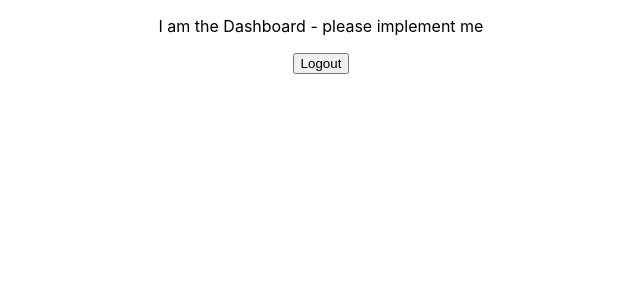
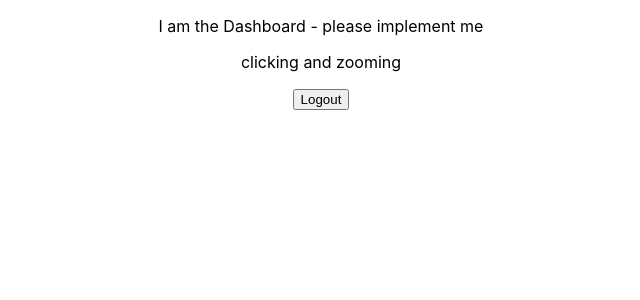
Before and after one commit to theaiscope/GDD-webapp, a React (Create React App) app in the folder client/: page /dashboard in a window 1280 px wide. Shown: the top 300 px of the page, without its empty margins (319-959 px from the left). Built offline with nearby package versions, Linux system fonts and the light colour scheme; no server answers; sample sign-in values are in the browser's storage.

Commit message:
deploy site via github actions

```diff
--- a/client/src/components/Dashboard/Dashboard.tsx
+++ b/client/src/components/Dashboard/Dashboard.tsx
@@ -5,5 +5,6 @@ import { LogOut } from "../../Auth";
 export const Dashboard = (): ReactElement =>
   <div>
     <p>I am the Dashboard - please implement me</p>
+    <p>clicking and zooming</p>
     <LogOut/>
   </div>
```
